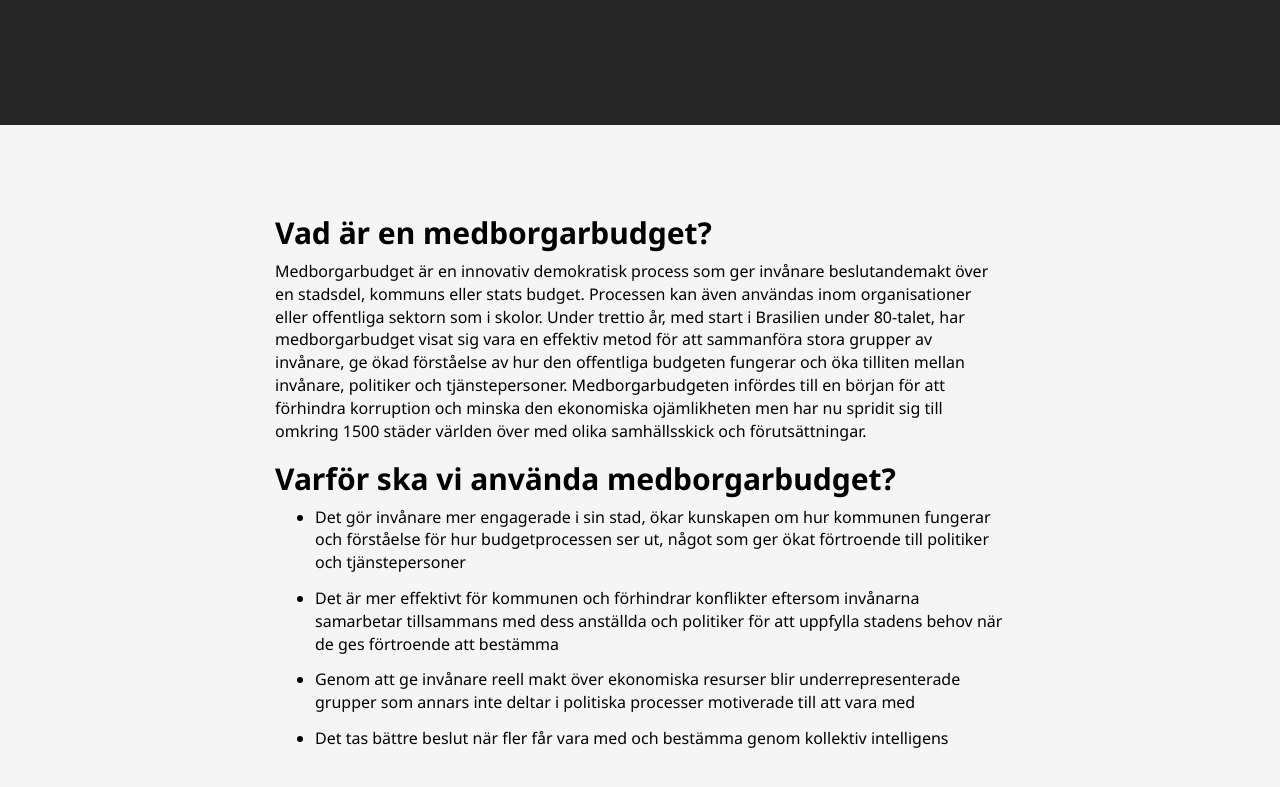
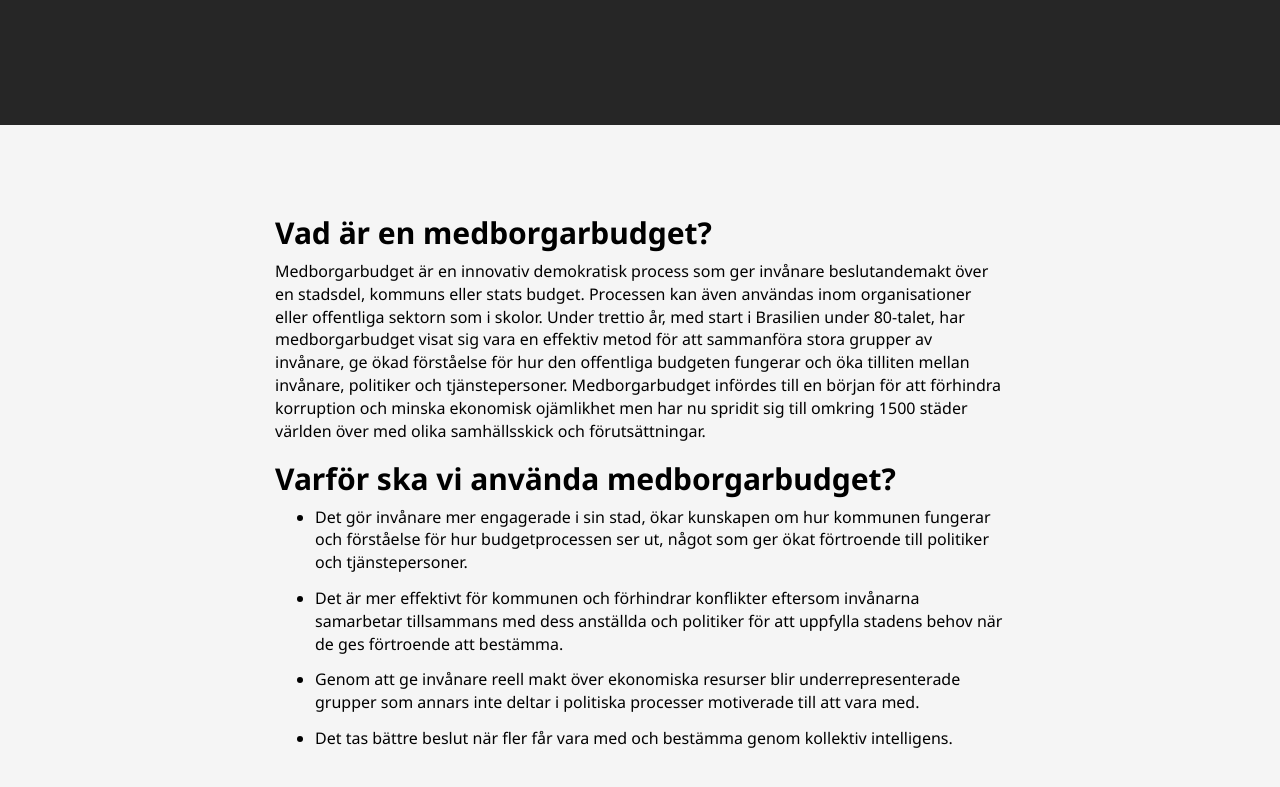
Before and after one commit to digidemlab/demokratiskastader, a Jekyll site: the page built from _themes/genomfora-medborgarbudget.md, in a window 1280 px wide and 900 px high, scrolled down 313 px. Shown: the top 787 px of the window. Built offline with Jekyll 4.4.1, drawn with Linux system fonts in a browser that asks for light colours.

Commit message:
Updated Genomfora Medborgarbudget

```diff
--- a/_themes/genomfora-medborgarbudget.md
+++ b/_themes/genomfora-medborgarbudget.md
@@ -4,10 +4,10 @@ ref: medborgarbudget
 ---
 
 ## Vad är en medborgarbudget?
-Medborgarbudget är en innovativ demokratisk process som ger invånare beslutandemakt över en stadsdel, kommuns eller stats budget. Processen kan även användas inom organisationer eller offentliga sektorn som i skolor. Under trettio år, med start i Brasilien under 80-talet, har medborgarbudget visat sig vara en effektiv metod för att sammanföra stora grupper av invånare, ge ökad förståelse av hur den offentliga budgeten fungerar och öka tilliten mellan invånare, politiker och tjänstepersoner. Medborgarbudgeten infördes till en början för att förhindra korruption och minska den ekonomiska ojämlikheten men har nu spridit sig till omkring 1500 städer världen över med olika samhällsskick och förutsättningar.
+Medborgarbudget är en innovativ demokratisk process som ger invånare beslutandemakt över en stadsdel, kommuns eller stats budget. Processen kan även användas inom organisationer eller offentliga sektorn som i skolor. Under trettio år, med start i Brasilien under 80-talet, har medborgarbudget visat sig vara en effektiv metod för att sammanföra stora grupper av invånare, ge ökad förståelse för hur den offentliga budgeten fungerar och öka tilliten mellan invånare, politiker och tjänstepersoner. Medborgarbudget infördes till en början för att förhindra korruption och minska ekonomisk ojämlikhet men har nu spridit sig till omkring 1500 städer världen över med olika samhällsskick och förutsättningar.
 
 ## Varför ska vi använda medborgarbudget?
-* Det gör invånare mer engagerade i sin stad, ökar kunskapen om hur kommunen fungerar och förståelse för hur budgetprocessen ser ut, något som ger ökat förtroende till politiker och tjänstepersoner
-* Det är mer effektivt för kommunen och förhindrar konflikter eftersom invånarna samarbetar tillsammans med dess anställda och politiker för att uppfylla stadens behov när de ges förtroende att bestämma
-* Genom att ge invånare reell makt över ekonomiska resurser blir underrepresenterade grupper som annars inte deltar i politiska processer motiverade till att vara med
-* Det tas bättre beslut när fler får vara med och bestämma genom kollektiv intelligens
+* Det gör invånare mer engagerade i sin stad, ökar kunskapen om hur kommunen fungerar och förståelse för hur budgetprocessen ser ut, något som ger ökat förtroende till politiker och tjänstepersoner.
+* Det är mer effektivt för kommunen och förhindrar konflikter eftersom invånarna samarbetar tillsammans med dess anställda och politiker för att uppfylla stadens behov när de ges förtroende att bestämma.
+* Genom att ge invånare reell makt över ekonomiska resurser blir underrepresenterade grupper som annars inte deltar i politiska processer motiverade till att vara med.
+* Det tas bättre beslut när fler får vara med och bestämma genom kollektiv intelligens.
```
